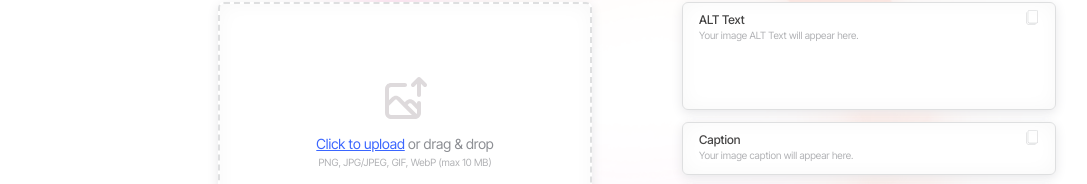
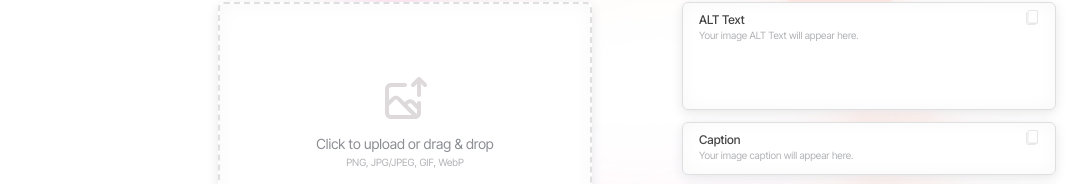
Before and after one commit to mayank-bishwas/alt-tag-webtool-vercel, a plain HTML site: page index.html in a window 1280 px wide. Shown: the part 242-426 px from the top of the page, without its empty margins (3-1090 px from the left). Drawn offline with Linux system fonts and the light colour scheme.

Commit message:
Simplify upload instructions in upload box
Original was:

<p><span class="upload-link"><a href="#">Click to upload</a></span> or drag & drop</p>
        <span class="upload-note">PNG, JPG/JPEG, GIF, WebP (max 10 MB)</span>

```diff
--- a/index.html
+++ b/index.html
@@ -43,8 +43,8 @@
         <img id="imagePreview" class="image-preview" alt="Preview" />
 
         <img src="images/image_upload.png" alt="" class="upload-image-icon" />
-        <p><span class="upload-link"><a href="#">Click to upload</a></span> or drag & drop</p>
-        <span class="upload-note">PNG, JPG/JPEG, GIF, WebP (max 10 MB)</span>
+        <p><span class="upload-link">Click to upload or drag & drop</p>
+        <span class="upload-note">PNG, JPG/JPEG, GIF, WebP</span>
     </label>
 </div>
 
```
